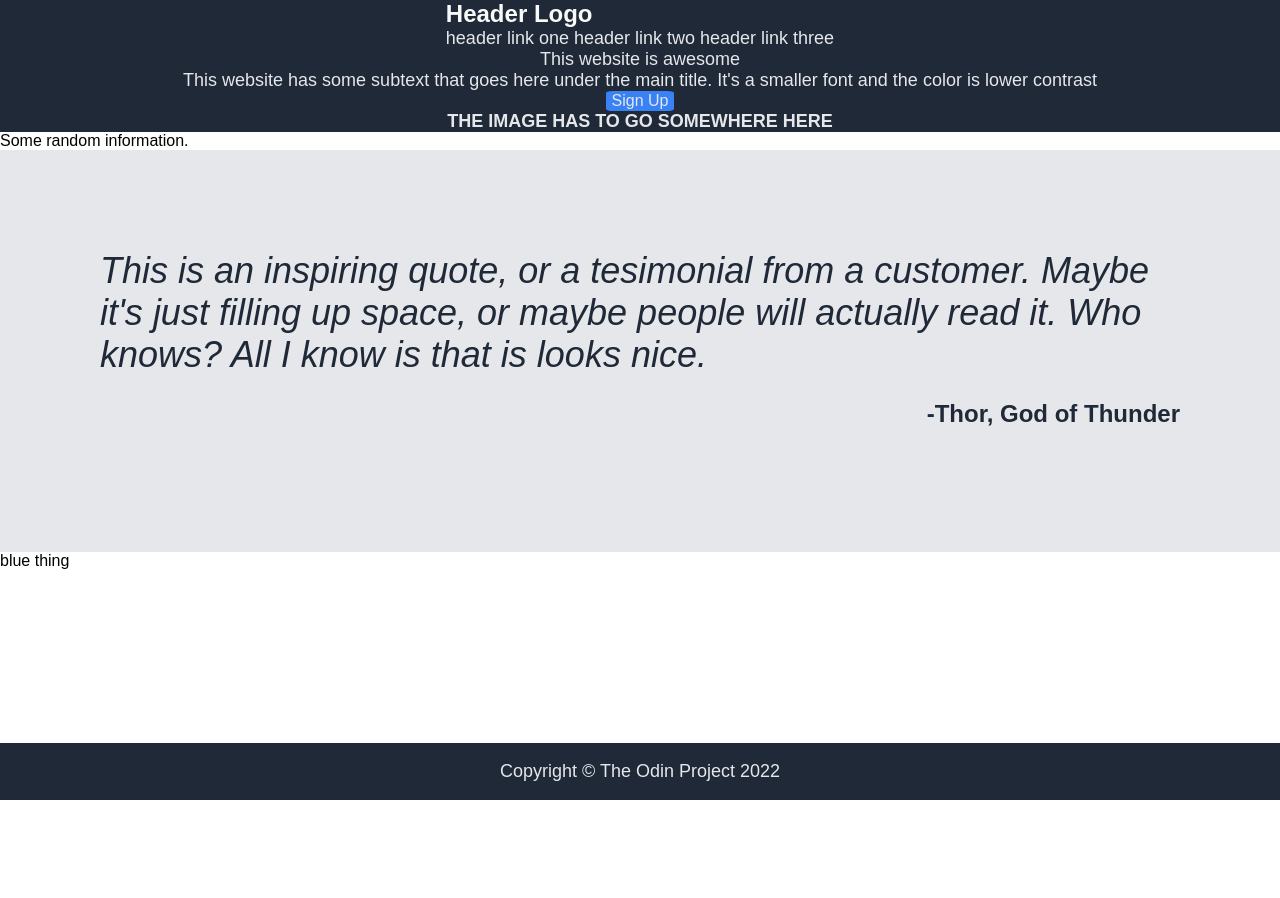
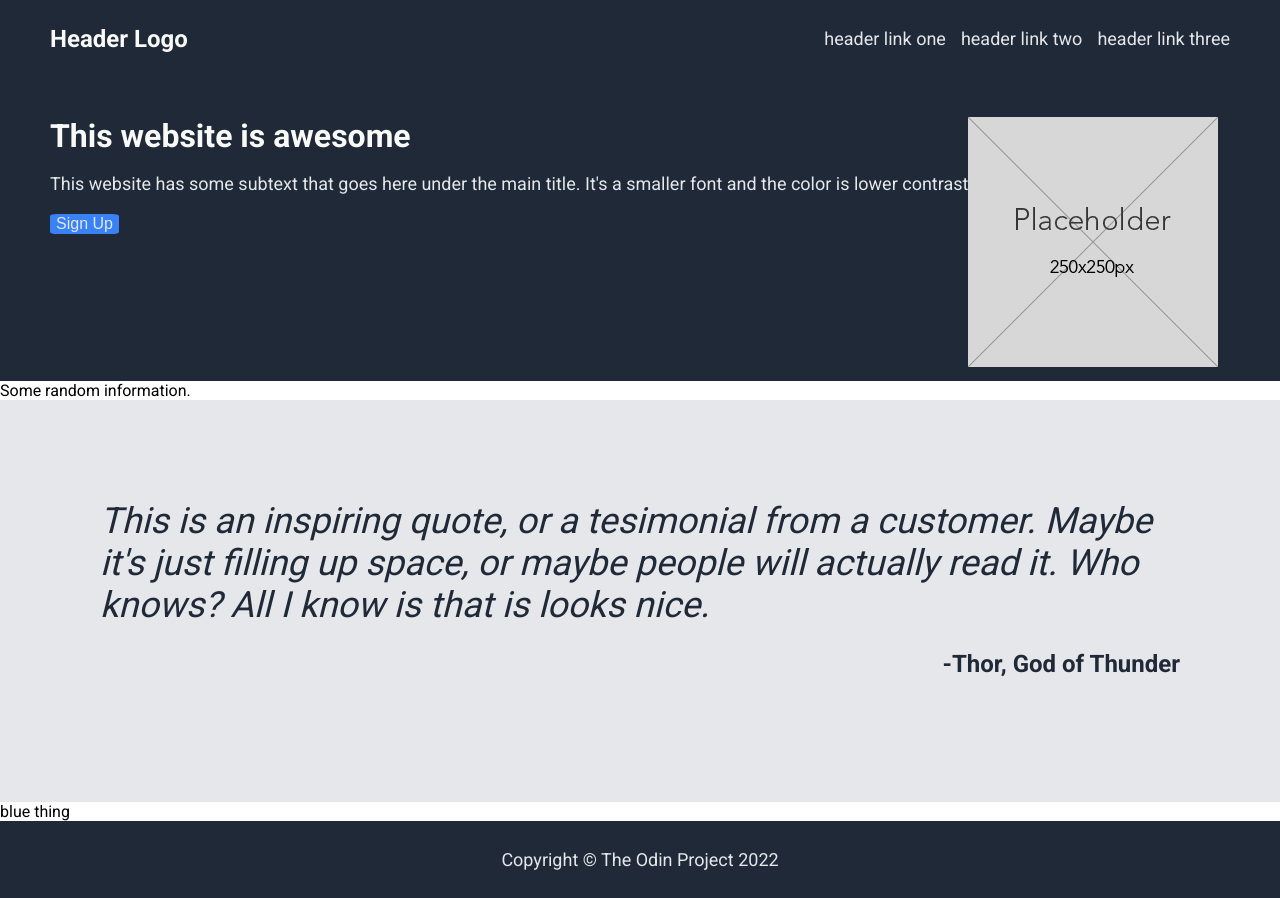
Before and after one commit to LittleDonkey146/landing-page, a plain HTML site: page index.html in a window 1280 px wide. Before the commit the page ends 800 px from the top, so only its background shows below. Drawn offline with Linux system fonts and the light colour scheme.

Commit message:
1st part finished

```diff
--- a/index.html
+++ b/index.html
@@ -9,18 +9,23 @@
     </head>
     <body>
         <div class="hero">
-            <div>
+            <div class="container">
                 <div class="logo">Header Logo</div>
-                <a href="#">header link one</a>
-                <a href="#">header link two</a>
-                <a href="#">header link three</a>
+                <ul class="right-links">
+                    <a href="#">header link one</a>
+                    <a href="#">header link two</a>
+                    <a href="#">header link three</a>
+                </ul>
             </div>
-            <div>This website is awesome</div>
-            <div>This website has some subtext that goes here under the main title.
-                It's a smaller font and the color is lower contrast
+            <div class="bottom-hero-part">
+                <div class="left-things-hero">
+                    <div class="hero-main-text">This website is awesome</div>
+                    <p>This website has some subtext that goes here under the main title.
+                        It's a smaller font and the color is lower contrast</p>
+                    <button>Sign Up</button>
+                </div>
+                <div><img src="images/placeholder.jpg" alt="Placeholder Image"></div>
             </div>
-            <button>Sign Up</button>
-            <div><strong>THE IMAGE HAS TO GO SOMEWHERE HERE</strong></div>
         </div>
         <div class="second-part">Some random information.</div>
         <div class="quote-section">This is an inspiring quote, or a tesimonial from
--- a/style.css
+++ b/style.css
@@ -1,10 +1,10 @@
+@import url('https://fonts.googleapis.com/css2?family=Roboto:wght@400;700&display=swap');
 body {
     min-height: 100vh;
-    font-family: Arial, Helvetica, sans-serif;
+    font-family: Roboto, sans-serif;
     margin: 0;
     display: flex;
     flex-direction: column;
-    justify-content: space-between;
 }
 
 .hero,
@@ -14,18 +14,37 @@ body {
     font-size: 18px;
     display: flex;
     flex-direction: column;
-    justify-content: space-between;
-    align-items: center;
+    padding: 10px;
+    padding-left: 50px;
+    padding-right: 50px;
 }
 
 .footer {
     margin-top: auto;
+    align-items: center;
 }
 
 .logo {
     font-size: 24px;
     color: #f9faf8;
     font-weight: bold;
+}
+
+.hero-main-text {
+    font-size: 32px;
+    font-weight: bold;
+    color: #f9faf8;
+}
+
+.container {
+    display: flex;
+    align-items: center;
+    justify-content: space-between;
+    margin-bottom: 50px;
+}
+
+.bottom-hero-part {
+    display: flex;
 }
 
 .second-part {
@@ -55,9 +74,17 @@ body {
 
 }
 
+.right-links {
+    display: flex;
+    gap: 15px;
+}
+
 a {
+    list-style: none;
     text-decoration: none;
     color: #e5e7eb;
+    padding: 0;
+    margin: 0;
 }
 
 button {
```
